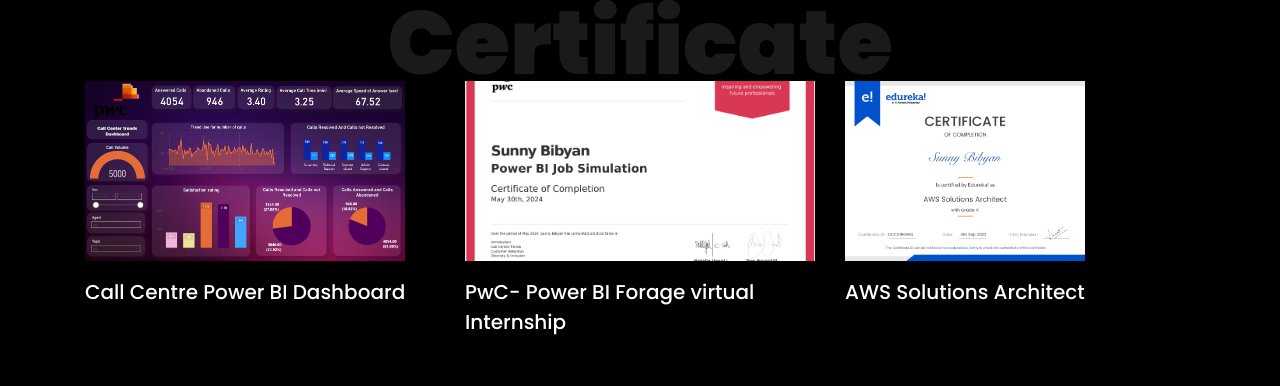
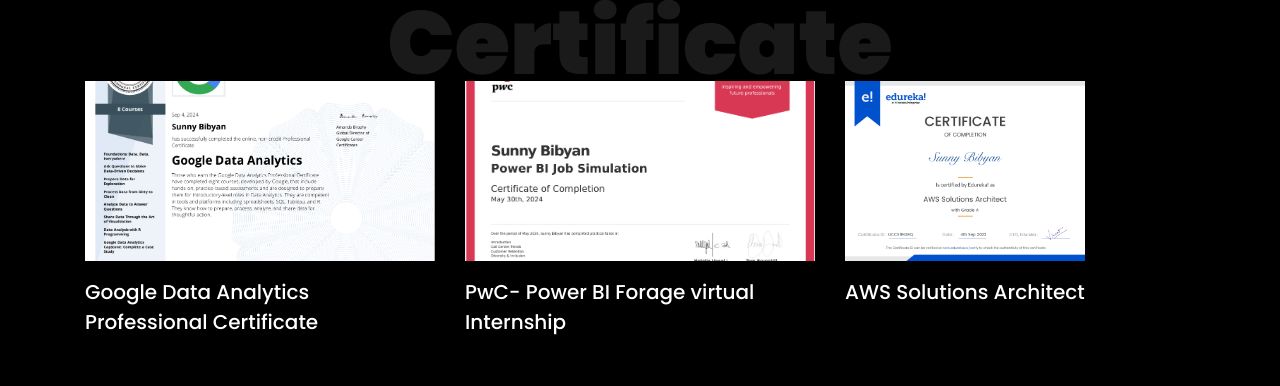
Before and after one commit to SunnyBibyan/sunnybibyan.github.io, a plain HTML site: page index.html in a window 1280 px wide. Shown: the part 5219-5605 px from the top of the page. Drawn offline with Linux system fonts and the light colour scheme; files whose address does not match are found by name.

Commit message:
Added Google certificate

```diff
--- a/index.html
+++ b/index.html
@@ -488,11 +488,11 @@
 		  <div class="row d-flex">
 			<div class="col-md-4 d-flex ftco-animate">
 				<div class="blog-entry justify-content-end">
-				<a href="https://github.com/SunnyBibyan/Call_Centre_power_BI_Dashboard" target="_blank" class="block-20 zoom-effect" style="background-image: url('images/Proj_1.png');">
+				<a href="https://coursera.org/share/700a0b7518d319205fe4b6fdb4d14c53" target="_blank" class="block-20 zoom-effect" style="background-image: url('images/Certificate_3.png');">
 				</a>
 				<div class="text mt-3 float-right d-block">
 
-				  <h3 class="heading"><a href="#">Call Centre Power BI Dashboard</a></h3>
+				  <h3 class="heading"><a href="#">Google Data Analytics Professional Certificate</a></h3>
 				  <!-- <p>Create a dashboard in Power BI to visualize relevant KPIs and metrics that will help the call center manager understand trends.</p> -->
 				</div>
 			  </div>
```
Also changed, not shown: images/Certificate_3.png (added).
